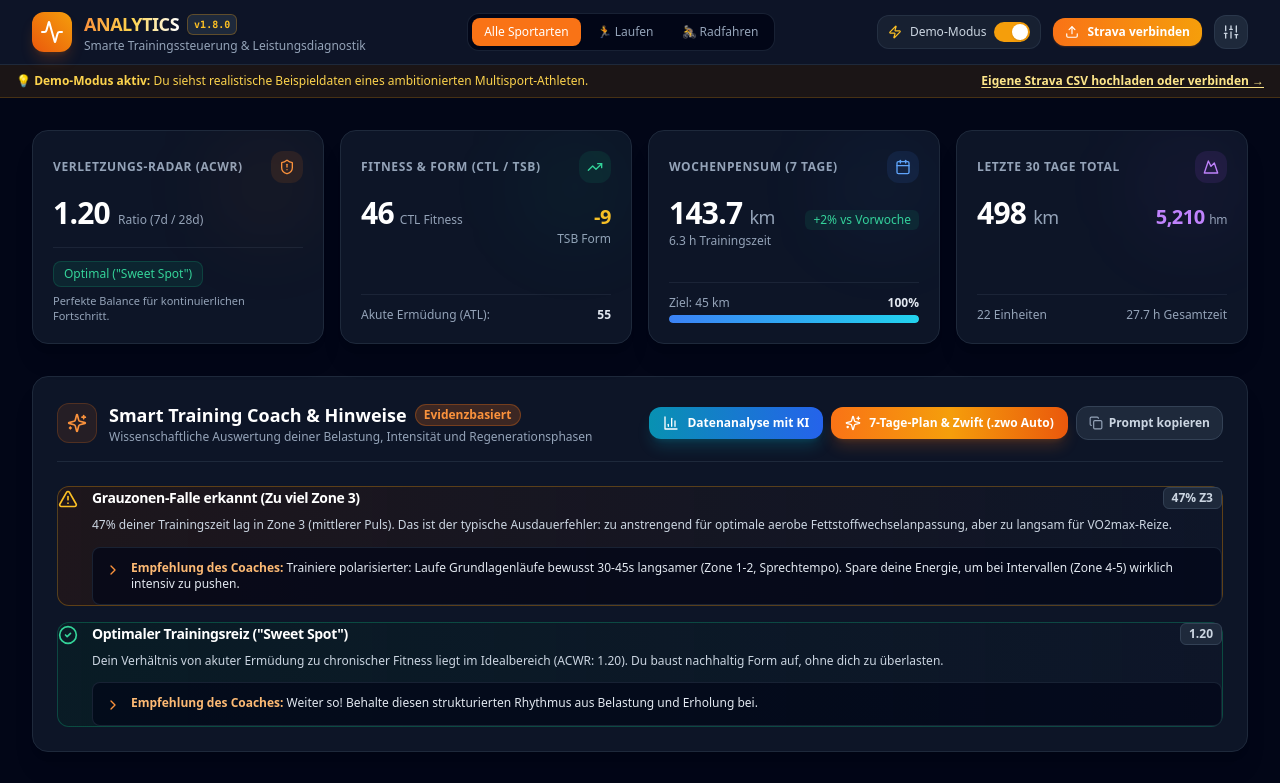
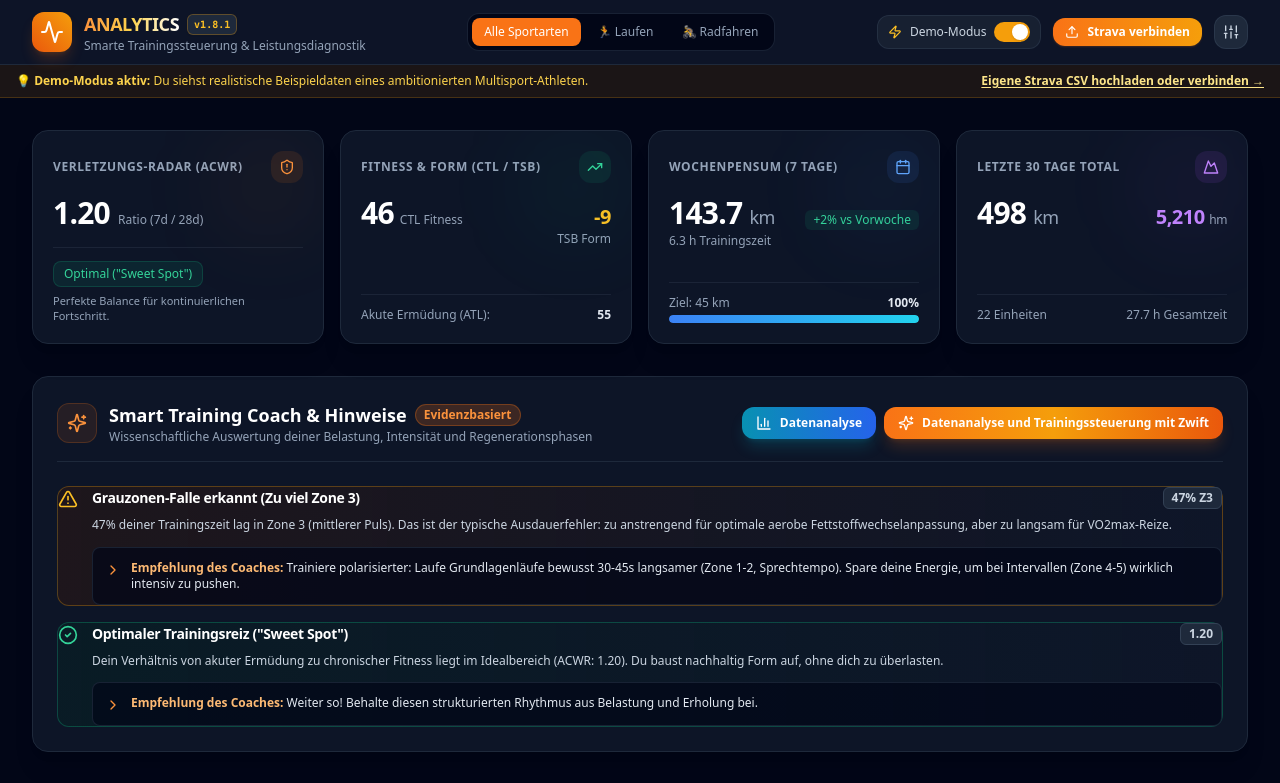
Before and after one commit to Jobacke/strava-analytics, a React (Vite) app: page / in a window 1280 px wide. Shown: the top 783 px of the page. Built offline with nearby package versions, Linux system fonts and the light colour scheme.

Commit message:
chore: Rename action buttons to 'Datenanalyse' and 'Datenanalyse und Trainingssteuerung mit Zwift' v1.8.1

```diff
--- a/package.json
+++ b/package.json
@@ -1,7 +1,7 @@
 {
   "name": "analytics",
   "private": true,
-  "version": "1.8.0",
+  "version": "1.8.1",
   "type": "module",
   "scripts": {
     "dev": "vite",
--- a/src/components/CoachInsights.tsx
+++ b/src/components/CoachInsights.tsx
@@ -1,26 +1,17 @@
-import React, { useState } from 'react';
+import React from 'react';
 import { CoachInsight } from '../types/strava';
-import { AlertTriangle, CheckCircle2, Info, Flame, Sparkles, Copy, Check, ChevronRight, BarChart3, Zap } from 'lucide-react';
+import { AlertTriangle, CheckCircle2, Info, Flame, Sparkles, ChevronRight, BarChart3 } from 'lucide-react';
 
 interface CoachInsightsProps {
   insights: CoachInsight[];
-  athleteSummary: string;
+  athleteSummary?: string;
   onOpenClaudeModal?: (mode: 'analysis' | 'plan') => void;
 }
 
 export const CoachInsights: React.FC<CoachInsightsProps> = ({
   insights,
-  athleteSummary,
   onOpenClaudeModal,
 }) => {
-  const [copied, setCopied] = useState(false);
-
-  const handleCopyPrompt = () => {
-    navigator.clipboard.writeText(athleteSummary);
-    setCopied(true);
-    setTimeout(() => setCopied(false), 2500);
-  };
-
   const getIcon = (type: CoachInsight['type']) => {
     switch (type) {
       case 'danger':
@@ -78,37 +69,19 @@ export const CoachInsights: React.FC<CoachInsightsProps> = ({
                 title="Auswertung und Schlussfolgerungen aus deinen Trainingsdaten mit Antigravity oder Claude"
               >
                 <BarChart3 className="w-4 h-4" />
-                <span>Datenanalyse mit KI</span>
+                <span>Datenanalyse</span>
               </button>
 
               <button
                 onClick={() => onOpenClaudeModal('plan')}
                 className="flex items-center gap-2 px-3.5 py-2 rounded-xl bg-gradient-to-r from-orange-500 via-amber-500 to-orange-600 hover:from-orange-600 hover:to-amber-600 text-white text-xs font-bold shadow-lg shadow-orange-500/20 transition"
-                title="7-Tage-Trainingsplan & automatische .zwo-Ablage in Zwift mit Antigravity"
+                title="Datenanalyse und Trainingssteuerung mit Zwift (7 oder 14 Tage .zwo Auto-Ablage)"
               >
                 <Sparkles className="w-4 h-4" />
-                <span>7-Tage-Plan & Zwift (.zwo Auto)</span>
+                <span>Datenanalyse und Trainingssteuerung mit Zwift</span>
               </button>
             </>
           )}
-
-          <button
-            onClick={handleCopyPrompt}
-            className="flex items-center gap-1.5 px-3 py-2 rounded-xl bg-slate-800 hover:bg-slate-700 text-xs font-semibold text-slate-300 border border-slate-700 transition"
-            title="Kopiert deine Trainingsdaten in die Zwischenablage"
-          >
-            {copied ? (
-              <>
-                <Check className="w-3.5 h-3.5 text-emerald-400" />
-                <span className="text-emerald-400">Kopiert</span>
-              </>
-            ) : (
-              <>
-                <Copy className="w-3.5 h-3.5 text-slate-400" />
-                <span className="hidden sm:inline">Prompt kopieren</span>
-              </>
-            )}
-          </button>
         </div>
       </div>
 
--- a/src/version.ts
+++ b/src/version.ts
@@ -1,3 +1,3 @@
-export const APP_VERSION = 'v1.8.0';
-export const APP_RELEASE_NAME = 'Flexible 14-Day Meso-Cycle & Multi-Period Analysis Edition';
+export const APP_VERSION = 'v1.8.1';
+export const APP_RELEASE_NAME = 'Refined AI Coach Buttons & Clean Dashboard Edition';
 export const APP_BUILD_DATE = '2026-10-27';
```
